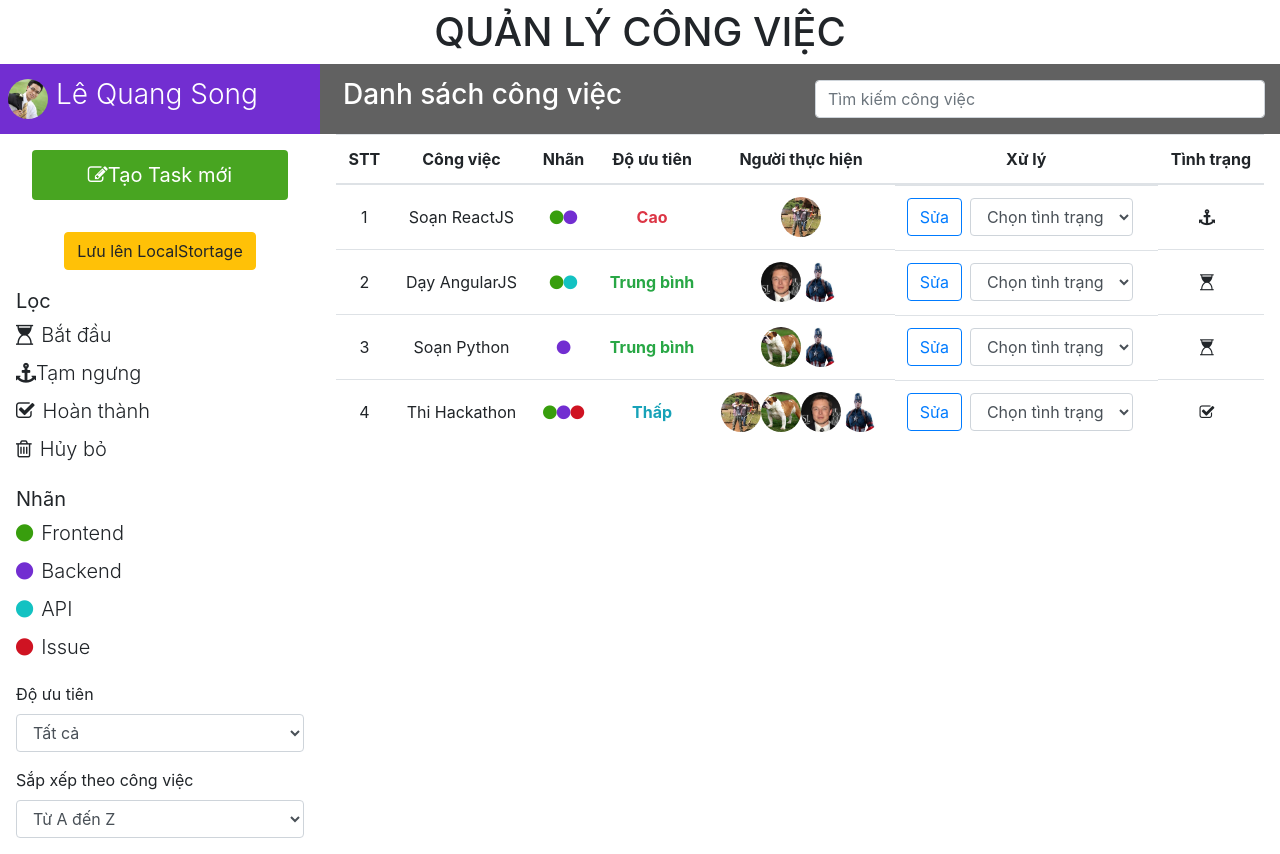
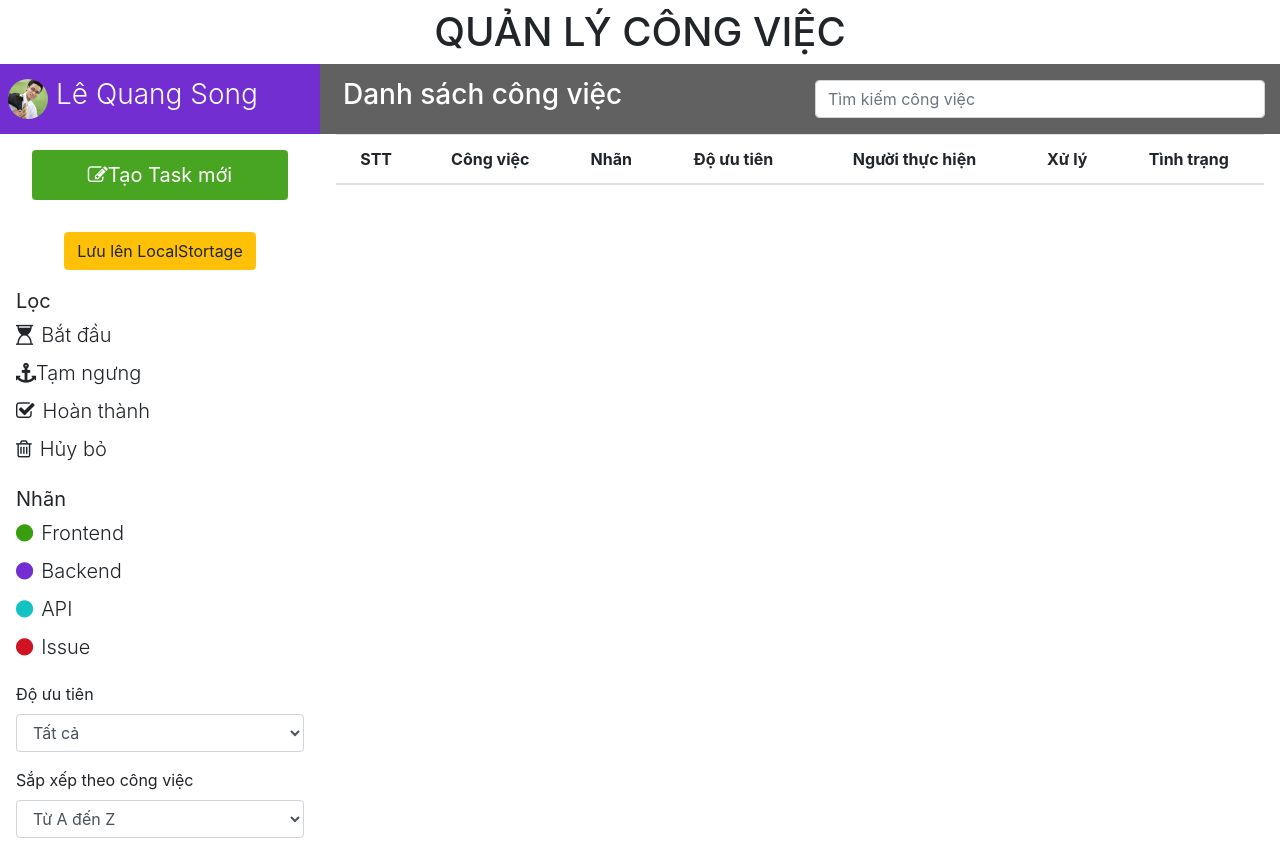
Before and after one commit to khoahuynhdev/fs03-todolist, a React (Create React App) app: page / in a window 1280 px wide. Built offline with nearby package versions, Linux system fonts and the light colour scheme.

Commit message:
get data from localstorage

```diff
--- a/src/App.js
+++ b/src/App.js
@@ -10,13 +10,34 @@ import Modal from './Components/Modal/Modal';
 import data from './data';
 
 class App extends Component {
+  constructor(props) {
+    super(props);
+    this.state = {
+      taskList: []
+    }
+  }
 
   saveLS = () => {
     localStorage.setItem('tasks', JSON.stringify(data));
+    window.location.reload();
   }
 
+  componentDidMount() {
+    const taskList = JSON.parse(localStorage.getItem('tasks'));
+    console.log('componentDidMount')
+    this.setState({
+      taskList
+      // taskList: taskList
+    })
+  }
+
+  // componentWillMount(){
+  //   console.log('componentWillMount')
+  // }
+
+
   render() {
-    console.log(data);
+    console.log('render');
     return (
       <div className="App">
         <div>
@@ -32,7 +53,7 @@ class App extends Component {
 
               {/* DISPLAY */}
               <TaskList
-                data={data}
+                data={this.state.taskList}
               />
 
             </div>
--- a/src/Components/TaskList/TaskList.js
+++ b/src/Components/TaskList/TaskList.js
@@ -6,13 +6,17 @@ import TaskItem from './TaskItem';
 
 class TaskList extends Component {
     render() {
-      const taskItemElm = this.props.data.map((item, index) => {
+      let taskItemElm;
+      if(this.props.data){
+        taskItemElm = this.props.data.map((item, index) => {
           return <TaskItem
             key={index} // key không phải props =
             item={item}
             index={index}
           />
         })
+      }
+
         return (
             <div className="col-md-9 px-0">
                 <div className="container-fluid px-0">
```
Lines whose indentation alone changed are shown as unchanged.
